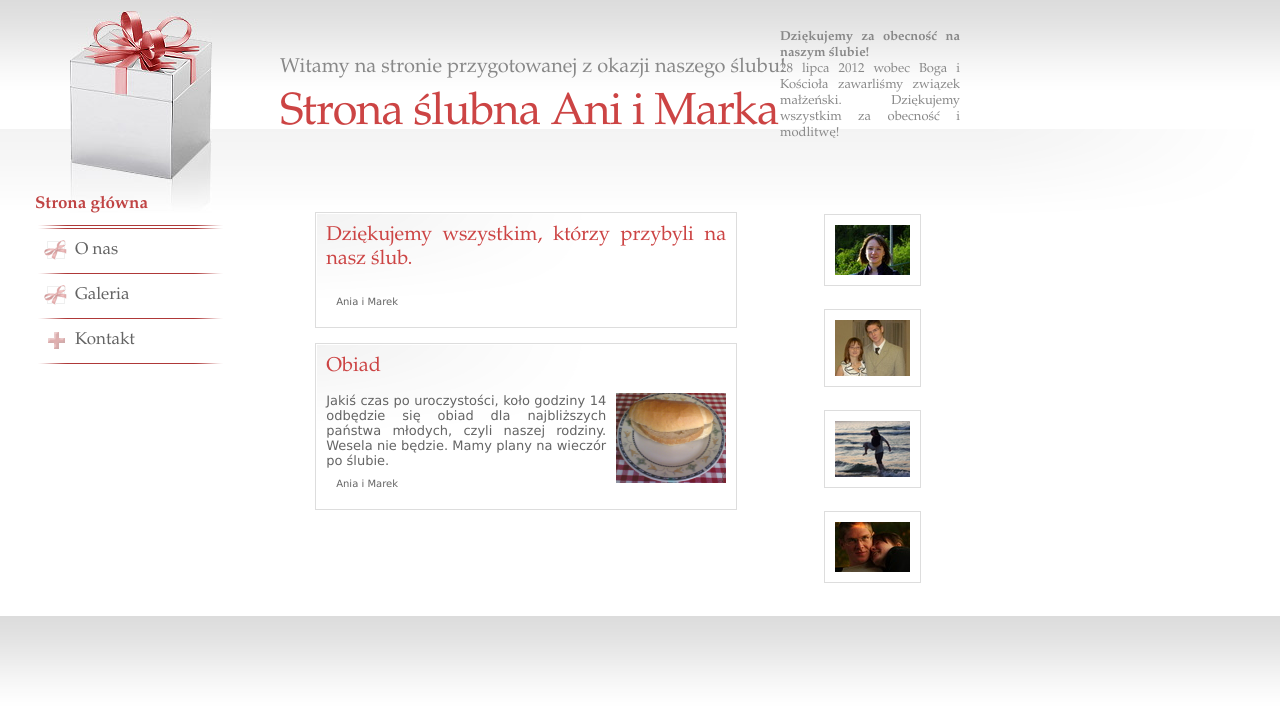
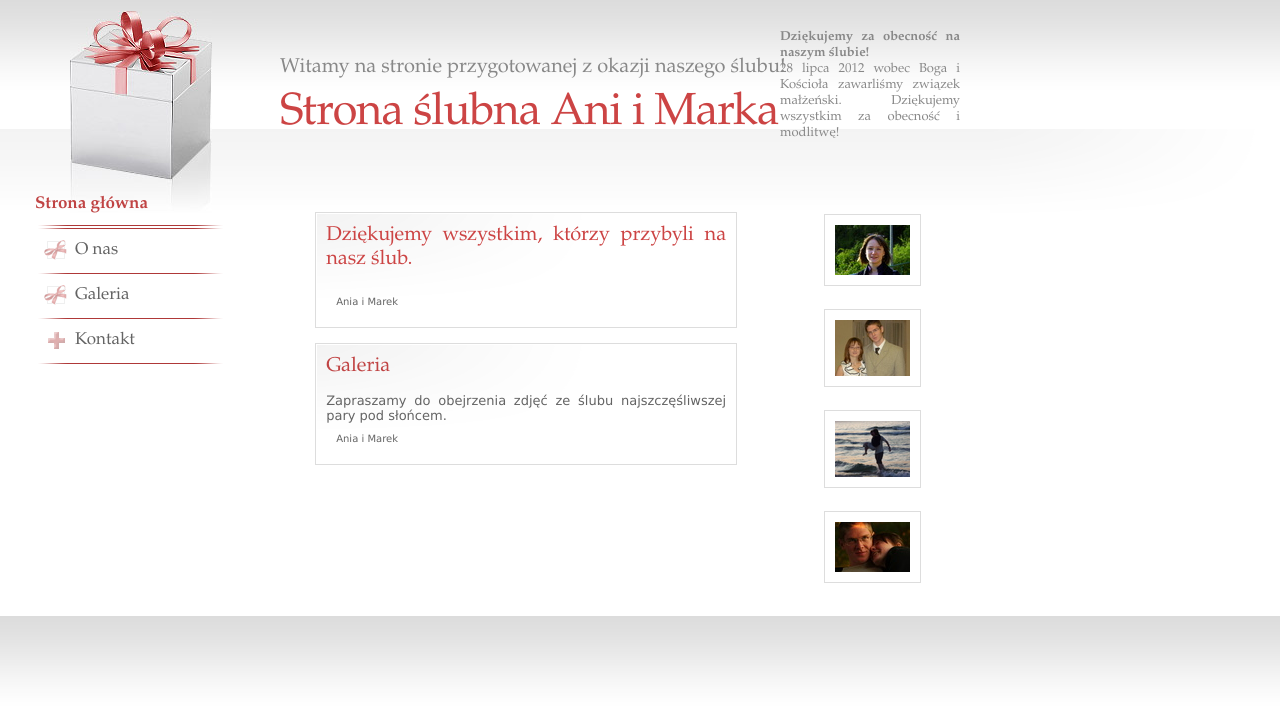
Before and after one commit to marekbrzoska/wedding, a Django app: template base/templates/home.html in a window 1280 px wide. Shown: the top 715 px of the page. Run offline with Django 3.2, Linux system fonts and the light colour scheme; the template is opened without the code that fills it, so the values that code supplies are empty; parts of the project's set-up code (start-up, migrations or seed data) failed here and were passed over.

Commit message:
templates

```diff
--- a/base/templates/contact.html
+++ b/base/templates/contact.html
@@ -12,7 +12,7 @@
                         <p>
                             <!--<img src="gfx/ilu2.jpg" alt="" style="float: right; margin-left:10px">-->
                             <a href="mailto:tracz.ania@gmail.com">
-                                Anna Tracz
+                                Anna Brzóska
                             </a>
                         </p>
                     </div>
--- a/base/templates/home.html
+++ b/base/templates/home.html
@@ -17,11 +17,12 @@
                     </div>
                     <div class="nwsa">
                         <h3 class="newstt">
-                            Obiad
+                            <a href="/photologue/gallery/" title="">Galeria</a>
+
                         </h3>
                         <p>
-                            <img src="{{ STATIC_URL }}/photos/kanapka-z-chlebem.png" width="110" height="90" alt="Jedzonko" style="float: right; margin-left:10px">
-                            Jakiś czas po uroczystości, koło godziny 14 odbędzie się obiad dla najbliższych państwa młodych, czyli naszej rodziny. Wesela nie będzie. Mamy plany na wieczór po ślubie.
+                            {#<img src="{{ STATIC_URL }}/photos/kanapka-z-chlebem.png" width="110" height="90" alt="Jedzonko" style="float: right; margin-left:10px">#}
+                            Zapraszamy do obejrzenia zdjęć ze ślubu najszczęśliwszej pary pod słońcem.
                         </p>
                         <div style="text-align:left; font-size:10px; padding: 10px;">
                             Ania i Marek
```
